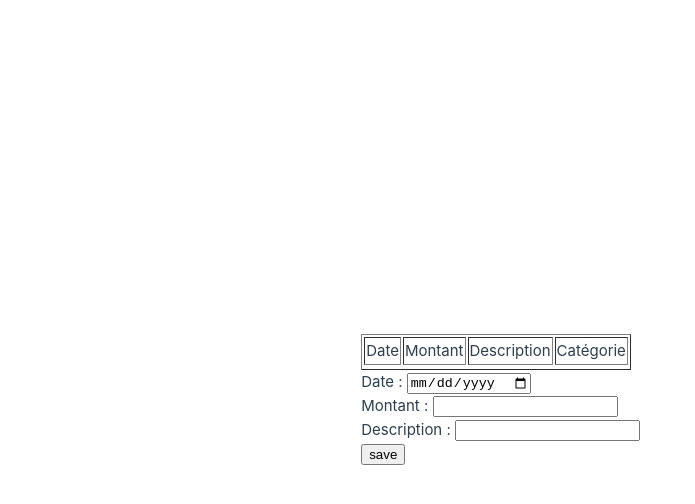
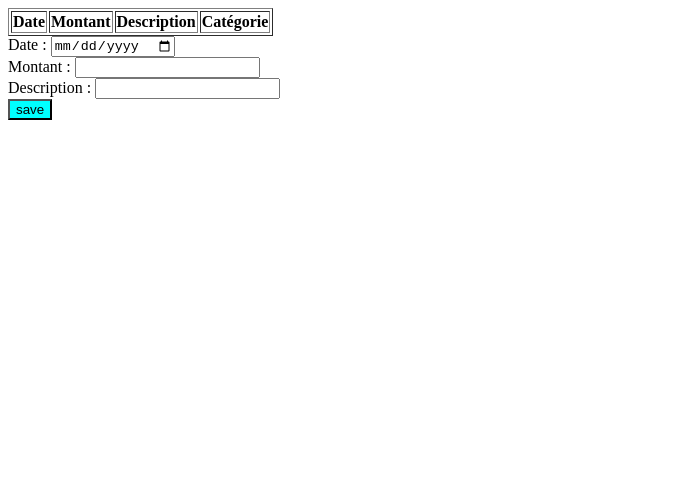
Before and after one commit to Snowky92/vue-project, a Vue app: page / in a window 1280 px wide. Shown: the top 504 px of the page, without its empty margins (0-695 px from the left). Built offline with nearby package versions, Linux system fonts and the light colour scheme.

Commit message:
tableau fonctionnel

```diff
--- a/src/App.vue
+++ b/src/App.vue
@@ -1,32 +1,70 @@
-<script setup>
+<script>
+  export default {
+    data() {
+      return {
+        date : null,
+        montant : null,
+        description : null,
+        categorie : ("(à venir)"),
+        list : [
 
+        ]
+      }
+    },
+    methods : {
+      save(){
+        this.list.push({
+          date : this.date,
+          montant : this.montant,
+          description : this.description,
+          categorie : this.categorie,
+        })
+
+        this.date = null;
+        this.montant = null;
+        this.description = null;
+      }
+    }
+  }
 </script>
 
 
 <template>
 
-<div class="table">
+<div>
   <table border="1">
-    <tr>
-      <th>Date</th><th>Montant</th><th>Description</th><th>Catégorie</th>
+    <thead>
+      <tr>
+        <th>Date</th>
+        <th>Montant</th>
+        <th>Description</th>
+        <th>Catégorie</th>
+      </tr>
+    </thead>
+    <tbody>
+    <tr v-for="reponse in list">
+      <td>{{ reponse.date }}</td>
+      <td>{{ reponse.montant}} €</td>
+      <td>{{ reponse.description}}</td>
+      <td>{{ reponse.categorie}}</td>
     </tr>
-    <tr>
-    </tr>
+    </tbody>
   </table>
 
-  <form action="" method="get" class="form">
-    <label>Date : </label>
-    <input v-model="date" type="date" name="date" id="date" required><br>
-    <label>Montant : </label>
-    <input type="text" name="montant" id="montant" required><br>
-    <label>Description : </label>
-    <input type="text" name="description" id="description" required><br>
-    <input type="submit" value="save">
-  </form>
+
+    Date : <input v-model="date" type="date"><br>
+    Montant : <input v-model="montant"><br>
+    Description : <input v-model="description"><br>
+    <button class="bouton" v-on:click="save">save</button>
+
 </div>
 
 </template>
 
 <style>
 
+.bouton{
+  background-color: aqua;
+}
+
 </style>
--- a/src/main.js
+++ b/src/main.js
@@ -4,7 +4,7 @@ import { createPinia } from 'pinia'
 import App from './App.vue'
 import router from './router'
 
-import './assets/main.css'
+//import './assets/main.css'
 
 const app = createApp(App)
 
```
